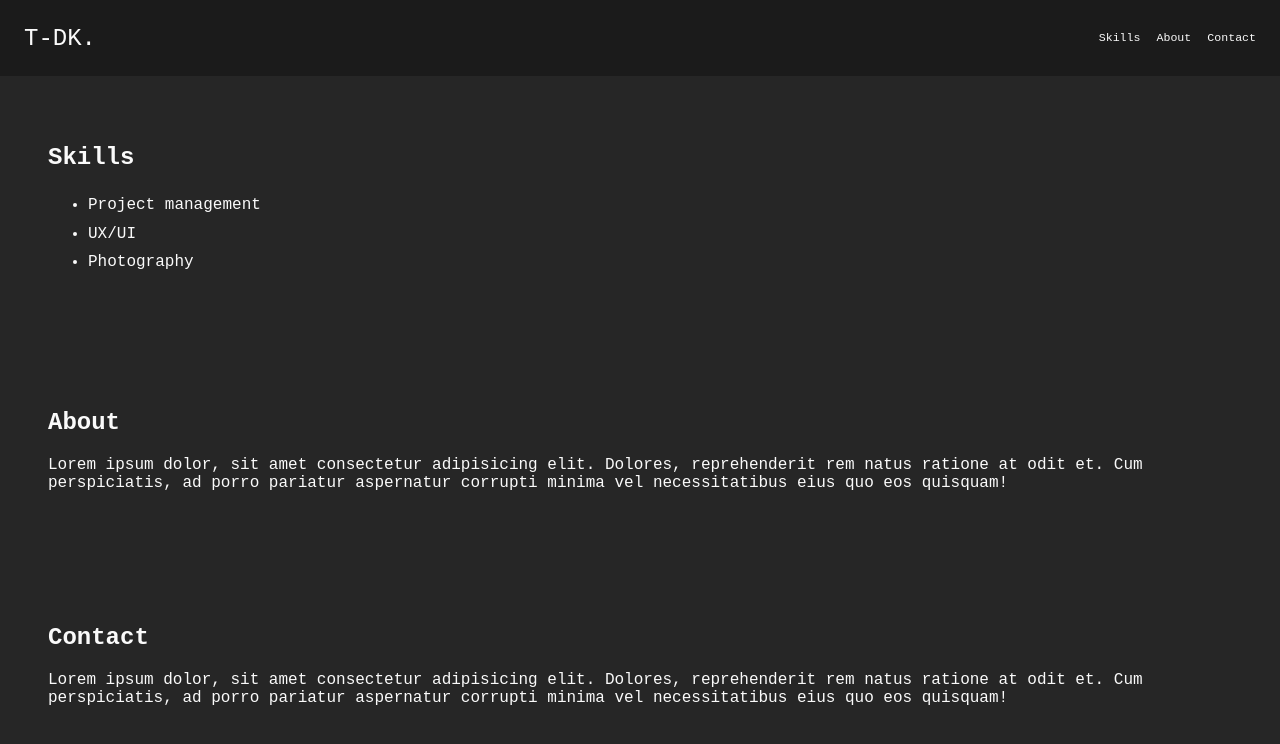
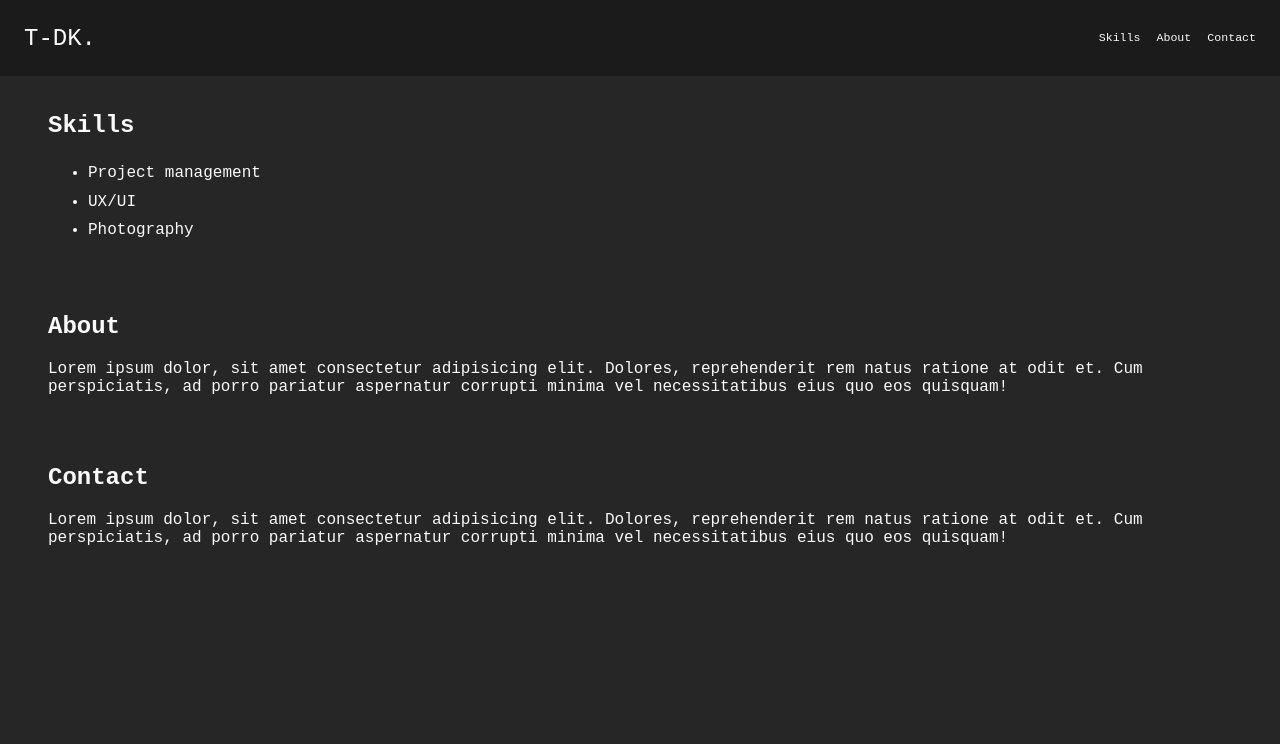
Before and after one commit to hrkvalvik/portfolio, a plain HTML site: page index.html in a window 1280 px wide. Drawn offline with Linux system fonts and the light colour scheme.

Commit message:
Add files via upload

```diff
--- a/style/style.css
+++ b/style/style.css
@@ -31,6 +31,7 @@ header {
     font-weight: 300;
     position: sticky;
     top: 0;
+    z-index: 10;
 
     & ul {
         display: flex;
@@ -74,6 +75,9 @@ header li a:hover:after {
 }
 
 section {
-    padding: 3rem;
+    padding: 1rem 3rem;
     color: var(--clr-white);
+    position: sticky;
+    top: 60px;
+    background: var(--clr-bg);
 }
```
Also changed, not shown: index.html (+1 -0 lines).
